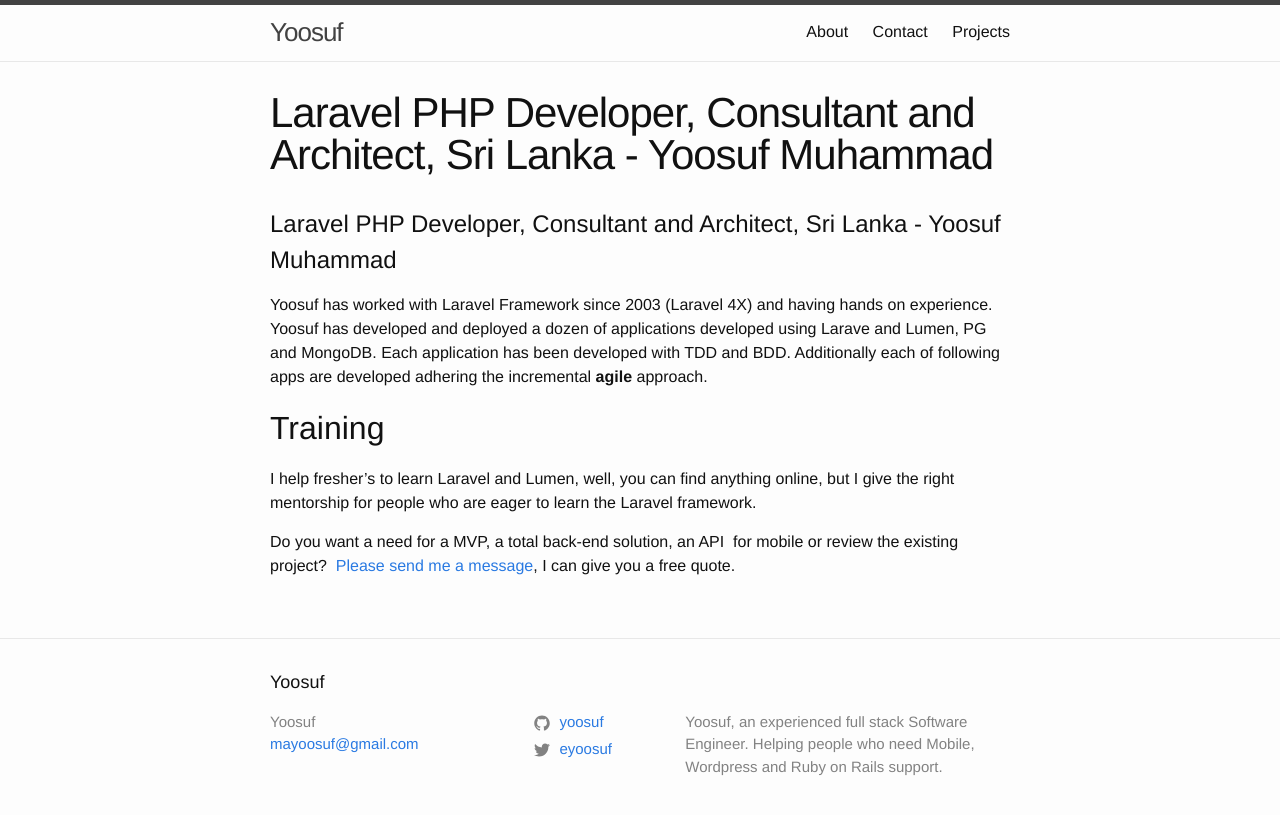
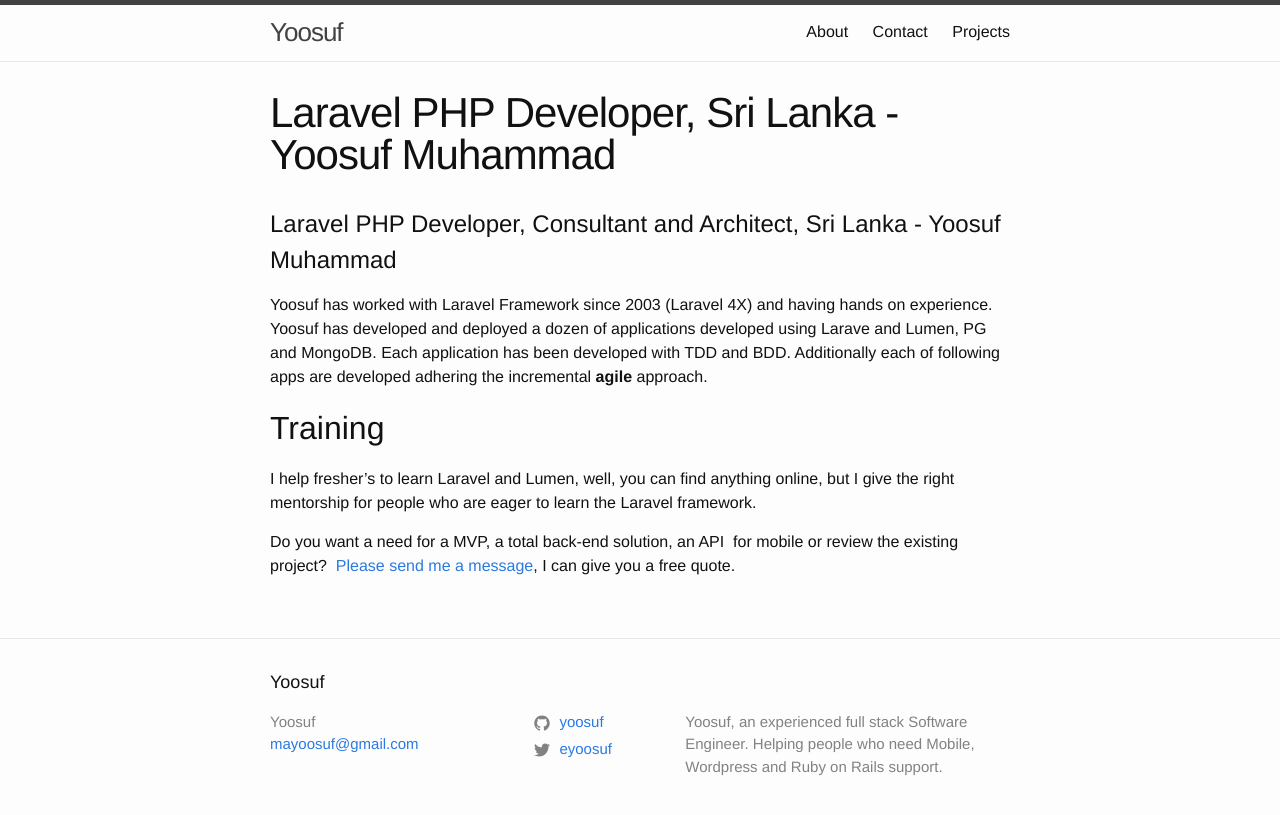
Before and after one commit to yoosuf/yoosuf.github.io, a Jekyll site: the page built from laravel.md, in a window 1280 px wide. Shown: the top 815 px of the page. Built offline with Jekyll 4.4.1, drawn with Linux system fonts in a browser that asks for light colours; our own code applies the rules of GitHub Pages for plain Markdown files.

Commit message:
updated title

```diff
--- a/_layouts/page.html
+++ b/_layouts/page.html
@@ -3,9 +3,16 @@
 ---
 <article class="post">
 
+
+    {% if page.meta_title %}
+    <header class="post-header">
+        <h1 class="post-title">{{ page.meta_title | escape }}</h1>
+    </header>
+    {% else %}
     <header class="post-header">
         <h1 class="post-title">{{ page.title | escape }}</h1>
     </header>
+    {% endif %}
 
     <div class="post-content">
         {{ content }}
```
